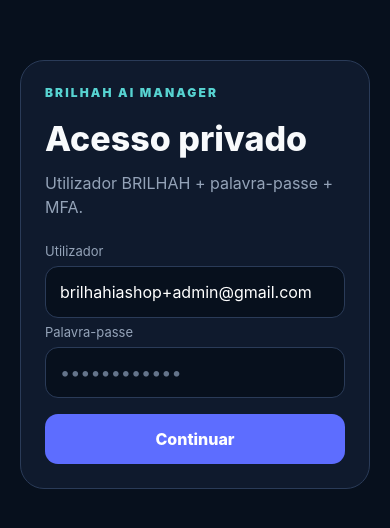
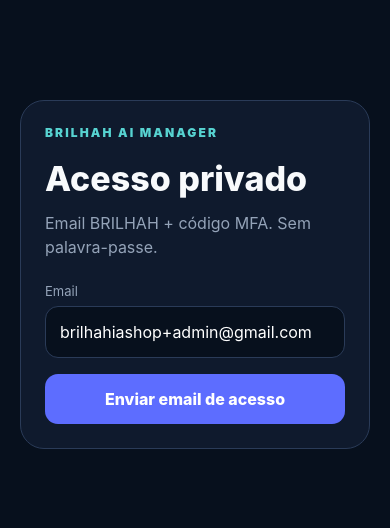
Before and after one commit to brilhahiashop/brilhahiashop-app, a React Native app in the folder mobile/: screen / in a window 390 px wide. Shown: the part 148-676 px from the top of the page. Built offline with nearby package versions, Linux system fonts and the light colour scheme.

Commit message:
Restore full app and replace login with native email plus MFA only

```diff
--- a/mobile/App.js
+++ b/mobile/App.js
@@ -21,14 +21,15 @@ const MANAGER_URL = "https://brilhah-ai-manager.vercel.app/";
 const SUPABASE_URL = "https://lnezqvonjcvhgaogndqh.supabase.co";
 const SUPABASE_ANON_KEY = "sb_publishable_bm64tpscRoPyieo2qQqpCQ_BNSX-TcC";
 const ADMIN_EMAIL = "brilhahiashop+admin@gmail.com";
+const APP_AUTH_REDIRECT = "brilhah://auth/callback";
 
-const supabase = createClient(SUPABASE_URL, SUPABASE_ANON_KEY, {
+const nativeSupabase = createClient(SUPABASE_URL, SUPABASE_ANON_KEY, {
   auth: {
     storage: AsyncStorage,
+    persistSession: true,
     autoRefreshToken: true,
-    persistSession: true,
     detectSessionInUrl: false,
-    flowType: "pkce",
+    flowType: "implicit",
   },
 });
 
@@ -132,197 +133,221 @@ ${SOCIAL_UI}
 
 export default function App() {
   const webRef = useRef(null);
-  const [stage, setStage] = useState("loading");
-  const [message, setMessage] = useState("");
-  const [password, setPassword] = useState("");
+  const sessionRetryTimer = useRef(null);
+  const [loadError, setLoadError] = useState(false);
+  const [authStage, setAuthStage] = useState("loading");
+  const [authMessage, setAuthMessage] = useState("");
   const [mfaCode, setMfaCode] = useState("");
-  const [session, setSession] = useState(null);
-  const [loadError, setLoadError] = useState(false);
   const [busy, setBusy] = useState(false);
+  const [managerSession, setManagerSession] = useState(null);
 
-  const requireAdminSession = async (nextSession) => {
-    if (!nextSession?.user || String(nextSession.user.email || "").toLowerCase() !== ADMIN_EMAIL) {
-      await supabase.auth.signOut().catch(() => {});
-      throw new Error("Esta conta não é o administrador BRILHAH.");
+  const checkAdminAndMfa = async (session) => {
+    const email = String(session?.user?.email || "").toLowerCase();
+    if (!session || email !== ADMIN_EMAIL) {
+      await nativeSupabase.auth.signOut().catch(() => {});
+      throw new Error("Esta não é a conta administrativa BRILHAH.");
     }
 
-    const aal = await supabase.auth.mfa.getAuthenticatorAssuranceLevel();
+    const aal = await nativeSupabase.auth.mfa.getAuthenticatorAssuranceLevel();
     if (aal.error) throw aal.error;
 
-    setSession(nextSession);
+    setManagerSession(session);
     if (aal.data?.currentLevel === "aal2") {
-      setStage("app");
+      setAuthMessage("");
+      setAuthStage("app");
       return;
     }
 
-    const factors = await supabase.auth.mfa.listFactors();
+    const factors = await nativeSupabase.auth.mfa.listFactors();
     if (factors.error) throw factors.error;
-    const factor = (factors.data?.totp || []).find((x) => x.status === "verified");
-    if (!factor) throw new Error("Não encontrei o MFA antigo BRILHAH.");
-    setStage("mfa");
+    const verified = (factors.data?.totp || []).find((x) => x.status === "verified");
+    if (!verified) throw new Error("Não encontrei o MFA antigo BRILHAH.");
+
+    setAuthMessage("");
+    setAuthStage("mfa");
   };
 
-  const restoreSession = async () => {
+  const restoreNativeSession = async () => {
     try {
-      const { data, error } = await supabase.auth.getSession();
+      const { data, error } = await nativeSupabase.auth.getSession();
       if (error) throw error;
       if (!data?.session) {
-        setStage("email");
+        setAuthStage("email");
         return;
       }
-      await requireAdminSession(data.session);
+      await checkAdminAndMfa(data.session);
     } catch (e) {
-      setMessage(String(e.message || e));
-      setStage("email");
+      setAuthMessage(String(e?.message || e));
+      setAuthStage("email");
     }
   };
 
-  const finishMagicLink = async (url) => {
+  const processAuthCallback = async (url) => {
+    const value = String(url || "");
+    if (!value.startsWith(APP_AUTH_REDIRECT)) return;
     try {
       setBusy(true);
-      setMessage("A confirmar o acesso…");
-      const u = new URL(String(url || ""));
+      setAuthMessage("A confirmar o acesso…");
+
+      const u = new URL(value);
       const hp = new URLSearchParams((u.hash || "").replace(/^#/, ""));
-      const errorText =
-        u.searchParams.get("error_description") ||
-        u.searchParams.get("error") ||
+      const qp = u.searchParams;
+      const err =
+        qp.get("error_description") ||
+        qp.get("error") ||
         hp.get("error_description") ||
         hp.get("error");
-      if (errorText) throw new Error(decodeURIComponent(errorText));
+      if (err) throw new Error(decodeURIComponent(err));
 
-      const code = u.searchParams.get("code");
-      const accessToken = u.searchParams.get("access_token") || hp.get("access_token");
-      const refreshToken = u.searchParams.get("refresh_token") || hp.get("refresh_token");
+      const accessToken = qp.get("access_token") || hp.get("access_token");
+      const refreshToken = qp.get("refresh_token") || hp.get("refresh_token");
 
-      let nextSession = null;
-      if (code) {
-        const x = await supabase.auth.exchangeCodeForSession(code);
-        if (x.error) throw x.error;
-        nextSession = x.data?.session;
-      } else if (accessToken && refreshToken) {
-        const x = await supabase.auth.setSession({
-          access_token: accessToken,
-          refresh_token: refreshToken,
-        });
-        if (x.error) throw x.error;
-        nextSession = x.data?.session;
-      } else {
-        const x = await supabase.auth.getSession();
-        if (x.error) throw x.error;
-        nextSession = x.data?.session;
+      if (!accessToken || !refreshToken) {
+        throw new Error("O email abriu a APP sem uma sessão válida. Pede um novo link.");
       }
 
-      if (!nextSession) throw new Error("O link de acesso não criou uma sessão válida.");
-      setMessage("");
-      await requireAdminSession(nextSession);
+      const { data, error } = await nativeSupabase.auth.setSession({
+        access_token: accessToken,
+        refresh_token: refreshToken,
+      });
+      if (error) throw error;
+      if (!data?.session) throw new Error("Não foi possível criar a sessão BRILHAH.");
+
+      await checkAdminAndMfa(data.session);
     } catch (e) {
-      setMessage(String(e.message || e));
-      setStage("email");
+      setAuthMessage(String(e?.message || e));
+      setAuthStage("email");
     } finally {
       setBusy(false);
     }
   };
 
   useEffect(() => {
-    restoreSession();
+    restoreNativeSession();
 
-    const { data: authListener } = supabase.auth.onAuthStateChange((_event, nextSession) => {
-      if (nextSession) setSession(nextSession);
-    });
+    Linking.getInitialURL()
+      .then((url) => {
+        if (url) processAuthCallback(url);
+      })
+      .catch(() => {});
 
+    const sub = Linking.addEventListener("url", ({ url }) => processAuthCallback(url));
     return () => {
-      authListener?.subscription?.unsubscribe?.();
+      sub.remove();
+      if (sessionRetryTimer.current) clearTimeout(sessionRetryTimer.current);
     };
   }, []);
 
-  const signInWithPassword = async () => {
+  const sendAccessEmail = async () => {
     try {
       setBusy(true);
-      setMessage("A entrar…");
-      if (String(password || "").length < 8) {
-        throw new Error("Introduz a tua palavra-passe.");
+      setAuthMessage("A enviar email de acesso…");
+
+      const response = await fetch(
+        SUPABASE_URL +
+          "/auth/v1/recover?redirect_to=" +
+          encodeURIComponent(APP_AUTH_REDIRECT),
+        {
+          method: "POST",
+          headers: {
+            apikey: SUPABASE_ANON_KEY,
+            "Content-Type": "application/json",
+          },
+          body: JSON.stringify({ email: ADMIN_EMAIL }),
+        }
+      );
+
+      const payload = await response.json().catch(() => ({}));
+      if (!response.ok) {
+        throw new Error(
+          payload?.msg ||
+            payload?.message ||
+            payload?.error_description ||
+            "Não foi possível enviar o email."
+        );
       }
 
-      const { data, error } = await supabase.auth.signInWithPassword({
-        email: ADMIN_EMAIL,
-        password,
-      });
-      if (error) throw error;
-      if (!data?.session) throw new Error("Não foi criada uma sessão válida.");
-
-      setMessage("");
-      await requireAdminSession(data.session);
+      setAuthMessage(
+        "Email enviado. Abre apenas o «Reset Your Password» mais recente e toca em Reset Password. O link abre diretamente esta APP; não vais definir nenhuma password."
+      );
     } catch (e) {
-      setMessage(String(e.message || e));
-      setStage("email");
+      const msg = String(e?.message || e);
+      setAuthMessage(
+        msg.toLowerCase().includes("rate limit")
+          ? "Limite temporário de emails atingido. Aguarda alguns minutos e tenta novamente."
+          : msg
+      );
     } finally {
       setBusy(false);
     }
   };
 
-
   const verifyMfa = async () => {
     try {
       setBusy(true);
-      setMessage("A confirmar MFA…");
+      setAuthMessage("A confirmar MFA…");
       const code = String(mfaCode || "").replace(/\D/g, "").slice(0, 6);
       if (code.length !== 6) throw new Error("Introduz os 6 dígitos do Authenticator BRILHAH.");
 
-      const factors = await supabase.auth.mfa.listFactors();
+      const factors = await nativeSupabase.auth.mfa.listFactors();
       if (factors.error) throw factors.error;
       const factor = (factors.data?.totp || []).find((x) => x.status === "verified");
       if (!factor) throw new Error("Não encontrei o MFA antigo BRILHAH.");
 
-      const challenge = await supabase.auth.mfa.challenge({ factorId: factor.id });
+      const challenge = await nativeSupabase.auth.mfa.challenge({ factorId: factor.id });
       if (challenge.error) throw challenge.error;
 
-      const verified = await supabase.auth.mfa.verify({
+      const verified = await nativeSupabase.auth.mfa.verify({
         factorId: factor.id,
         challengeId: challenge.data.id,
         code,
       });
       if (verified.error) throw verified.error;
 
-      const aal = await supabase.auth.mfa.getAuthenticatorAssuranceLevel();
+      const aal = await nativeSupabase.auth.mfa.getAuthenticatorAssuranceLevel();
       if (aal.error) throw aal.error;
-      if (aal.data?.currentLevel !== "aal2") throw new Error("O MFA não ficou confirmado.");
+      if (aal.data?.currentLevel !== "aal2") {
+        throw new Error("O MFA não ficou confirmado. Usa o código atual e tenta novamente.");
+      }
 
-      const current = await supabase.auth.getSession();
+      const current = await nativeSupabase.auth.getSession();
       if (current.error || !current.data?.session) {
         throw current.error || new Error("Sessão inválida depois do MFA.");
       }
 
-      setSession(current.data.session);
+      setManagerSession(current.data.session);
       setMfaCode("");
-      setMessage("");
-      setStage("app");
+      setAuthMessage("");
+      setAuthStage("app");
     } catch (e) {
-      setMessage(String(e.message || e));
+      setAuthMessage(String(e?.message || e));
     } finally {
       setBusy(false);
     }
   };
 
   const injectManagerSession = () => {
-    const at = session?.access_token;
-    const rt = session?.refresh_token;
+    const at = managerSession?.access_token;
+    const rt = managerSession?.refresh_token;
     if (!at || !rt || !webRef.current) return;
-    const callback = "brilhah://auth/callback?access_token=" +
-      encodeURIComponent(at) + "&refresh_token=" + encodeURIComponent(rt);
+
+    const callback =
+      APP_AUTH_REDIRECT +
+      "?access_token=" +
+      encodeURIComponent(at) +
+      "&refresh_token=" +
+      encodeURIComponent(rt);
     const encoded = JSON.stringify(callback);
 
-    const js =
-      `(function(){
-        try{
-          if(window.__brilhahFinishGoogleOAuth){
-            window.__brilhahFinishGoogleOAuth(${encoded});
-          }
-        }catch(e){}
-      })(); true;`;
+    const deliver =
+      `(function(){try{if(window.__brilhahFinishGoogleOAuth){window.__brilhahFinishGoogleOAuth(${encoded});return "ok";}}catch(e){}return "retry";})();true;`;
 
-    webRef.current.injectJavaScript(js);
-    setTimeout(() => webRef.current?.injectJavaScript(js), 700);
-    setTimeout(() => webRef.current?.injectJavaScript(js), 1600);
+    webRef.current.injectJavaScript(deliver);
+    if (sessionRetryTimer.current) clearTimeout(sessionRetryTimer.current);
+    sessionRetryTimer.current = setTimeout(() => {
+      webRef.current?.injectJavaScript(deliver);
+    }, 700);
+    setTimeout(() => webRef.current?.injectJavaScript(deliver), 1600);
   };
 
   const handleWebMessage = async ({ nativeEvent }) => {
@@ -332,46 +357,36 @@ export default function App() {
       const url = String(msg.url || "");
       const allowed =
         url.startsWith("https://account.buffer.com/") ||
-        url.startsWith("https://publish.buffer.com/") ||
-        url.startsWith(SUPABASE_URL + "/auth/v1/authorize");
+        url.startsWith("https://publish.buffer.com/");
       if (!allowed) return;
       await Linking.openURL(url);
     } catch {}
   };
 
-  const logout = async () => {
-    await supabase.auth.signOut().catch(() => {});
-    setSession(null);
-    setPassword("");
-    setMfaCode("");
-    setMessage("");
-    setStage("email");
-  };
-
-  if (stage !== "app") {
+  if (authStage !== "app") {
     return (
       <SafeAreaView style={styles.container}>
         <StatusBar barStyle="light-content" backgroundColor="#07101d" />
-        <View style={styles.nativeAuth}>
-          <View style={styles.nativeCard}>
-            <Text style={styles.nativeBrand}>BRILHAH AI MANAGER</Text>
-            <Text style={styles.nativeTitle}>
-              {stage === "mfa" ? "Confirmar MFA" : "Acesso privado"}
+        <View style={styles.authWrap}>
+          <View style={styles.authCard}>
+            <Text style={styles.authBrand}>BRILHAH AI MANAGER</Text>
+            <Text style={styles.authTitle}>
+              {authStage === "mfa" ? "Confirmar MFA" : "Acesso privado"}
             </Text>
-            <Text style={styles.nativeSub}>
-              {stage === "mfa"
+            <Text style={styles.authSub}>
+              {authStage === "mfa"
                 ? "Introduz o código atual do teu Authenticator BRILHAH."
-                : "Utilizador BRILHAH + palavra-passe + MFA."}
+                : "Email BRILHAH + código MFA. Sem palavra-passe."}
             </Text>
 
-            {stage === "loading" ? (
-              <View style={styles.nativeLoading}>
+            {authStage === "loading" ? (
+              <View style={styles.authLoading}>
                 <ActivityIndicator size="large" />
-                <Text style={styles.nativeHint}>A verificar sessão…</Text>
+                <Text style={styles.authHint}>A verificar sessão…</Text>
               </View>
-            ) : stage === "mfa" ? (
+            ) : authStage === "mfa" ? (
               <>
-                <Text style={styles.nativeLabel}>Código MFA</Text>
+                <Text style={styles.authLabel}>Código MFA</Text>
                 <TextInput
                   value={mfaCode}
                   onChangeText={setMfaCode}
@@ -380,53 +395,38 @@ export default function App() {
                   autoFocus
                   placeholder="000000"
                   placeholderTextColor="#64748b"
-                  style={styles.nativeInput}
+                  style={styles.authInput}
                 />
                 <TouchableOpacity
-                  style={[styles.nativePrimary, busy && styles.nativeDisabled]}
+                  style={[styles.authPrimary, busy && styles.authDisabled]}
                   onPress={verifyMfa}
                   disabled={busy}
                 >
-                  <Text style={styles.nativePrimaryText}>
-                    {busy ? "A confirmar…" : "Entrar na APP"}
+                  <Text style={styles.authPrimaryText}>
+                    {busy ? "A confirmar…" : "Entrar"}
                   </Text>
                 </TouchableOpacity>
               </>
             ) : (
               <>
-                <Text style={styles.nativeLabel}>Utilizador</Text>
-                <View style={styles.nativeEmailBox}>
-                  <Text style={styles.nativeEmail}>{ADMIN_EMAIL}</Text>
+                <Text style={styles.authLabel}>Email</Text>
+                <View style={styles.authEmailBox}>
+                  <Text style={styles.authEmail}>{ADMIN_EMAIL}</Text>
                 </View>
-
-                <Text style={styles.nativeLabel}>Palavra-passe</Text>
-                <TextInput
-                  value={password}
-                  onChangeText={setPassword}
-                  secureTextEntry
-                  autoCapitalize="none"
-                  autoCorrect={false}
-                  placeholder="••••••••••••"
-                  placeholderTextColor="#64748b"
-                  style={[styles.nativeInput, { letterSpacing: 0, textAlign: "left", fontSize: 18 }]}
-                />
-
                 <TouchableOpacity
-                  style={[styles.nativePrimary, busy && styles.nativeDisabled]}
-                  onPress={signInWithPassword}
+                  style={[styles.authPrimary, busy && styles.authDisabled]}
+                  onPress={sendAccessEmail}
                   disabled={busy}
                 >
-                  <Text style={styles.nativePrimaryText}>
-                    {busy ? "A entrar…" : "Continuar"}
+                  <Text style={styles.authPrimaryText}>
+                    {busy ? "A enviar…" : "Enviar email de acesso"}
                   </Text>
                 </TouchableOpacity>
               </>
             )}
 
-            {!!message && (
-              <Text style={message.includes("enviado") || message.includes("Link enviado") ? styles.nativeOk : styles.nativeMsg}>
-                {message}
-              </Text>
+            {!!authMessage && (
+              <Text style={styles.authMessage}>{authMessage}</Text>
             )}
           </View>
         </View>
@@ -445,9 +445,6 @@ export default function App() {
           <TouchableOpacity style={styles.primary} onPress={() => setLoadError(false)}>
             <Text style={styles.primaryText}>Tentar novamente</Text>
           </TouchableOpacity>
-          <TouchableOpacity style={styles.secondaryNative} onPress={logout}>
-            <Text style={styles.secondaryNativeText}>Terminar sessão</Text>
-          </TouchableOpacity>
         </View>
       ) : (
         <WebView
@@ -458,7 +455,7 @@ export default function App() {
           renderLoading={() => (
             <View style={styles.loading}>
               <Image source={require("./assets/logo.png")} style={styles.brandLogo} resizeMode="contain" />
-              <Text style={styles.loadingText}>A abrir o AI Manager completo…</Text>
+              <Text style={styles.loadingText}>A ligar ao BRILHAH AI Manager…</Text>
             </View>
           )}
           injectedJavaScript={BRILHAH_UI}
@@ -467,11 +464,7 @@ export default function App() {
             setTimeout(injectManagerSession, 250);
           }}
           onMessage={handleWebMessage}
-          onShouldStartLoadWithRequest={(request) => {
-            const url = String(request?.url || "");
-            if (url.startsWith("brilhah://auth/callback")) return false;
-            return true;
-          }}
+          onShouldStartLoadWithRequest={() => true}
           onError={() => setLoadError(true)}
           onHttpError={({ nativeEvent }) => {
             if (nativeEvent.statusCode >= 500) setLoadError(true);
@@ -492,89 +485,23 @@ export default function App() {
 
 const styles = StyleSheet.create({
   container: { flex: 1, backgroundColor: "#07101d" },
+  authWrap: { flex: 1, alignItems: "center", justifyContent: "center", paddingHorizontal: 20 },
+  authCard: { width: "100%", maxWidth: 460, backgroundColor: "#0f1a2d", borderWidth: 1, borderColor: "#2a3b58", borderRadius: 24, padding: 24 },
+  authBrand: { color: "#57d3d1", fontSize: 12, fontWeight: "900", letterSpacing: 2.1 },
+  authTitle: { color: "#f8fafc", fontSize: 34, fontWeight: "800", marginTop: 18 },
+  authSub: { color: "#94a3b8", fontSize: 16, lineHeight: 24, marginTop: 12, marginBottom: 18 },
+  authLabel: { color: "#94a3b8", fontSize: 13, marginBottom: 7, marginTop: 6 },
+  authEmailBox: { borderWidth: 1, borderColor: "#2a3b58", backgroundColor: "#07101d", borderRadius: 13, paddingVertical: 15, paddingHorizontal: 14 },
+  authEmail: { color: "#fff", fontSize: 16 },
+  authInput: { borderWidth: 1, borderColor: "#2a3b58", backgroundColor: "#07101d", color: "#fff", borderRadius: 13, paddingVertical: 14, paddingHorizontal: 14, fontSize: 24, letterSpacing: 8, textAlign: "center" },
+  authPrimary: { marginTop: 16, backgroundColor: "#5d6dff", borderRadius: 13, paddingVertical: 15, alignItems: "center" },
+  authDisabled: { opacity: 0.55 },
+  authPrimaryText: { color: "#fff", fontSize: 16, fontWeight: "800" },
+  authMessage: { color: "#cbd5e1", fontSize: 13, lineHeight: 19, marginTop: 14 },
+  authLoading: { alignItems: "center", paddingVertical: 22, gap: 12 },
+  authHint: { color: "#94a3b8", fontSize: 13 },
   webview: { flex: 1, backgroundColor: "#07101d" },
-  nativeAuth: {
-    flex: 1,
-    backgroundColor: "#07101d",
-    alignItems: "center",
-    justifyContent: "center",
-    paddingHorizontal: 20,
-  },
-  nativeCard: {
-    width: "100%",
-    maxWidth: 460,
-    backgroundColor: "#0f1a2d",
-    borderWidth: 1,
-    borderColor: "#2a3b58",
-    borderRadius: 24,
-    padding: 24,
-  },
-  nativeBrand: {
-    color: "#57d3d1",
-    fontWeight: "900",
-    letterSpacing: 2.1,
-    fontSize: 12,
-  },
-  nativeTitle: {
-    color: "#f8fafc",
-    fontSize: 34,
-    fontWeight: "800",
-    marginTop: 18,
-  },
-  nativeSub: {
-    color: "#94a3b8",
-    fontSize: 16,
-    lineHeight: 24,
-    marginTop: 12,
-    marginBottom: 18,
-  },
-  nativeLabel: {
-    color: "#94a3b8",
-    fontSize: 13,
-    marginBottom: 7,
-    marginTop: 6,
-  },
-  nativeEmailBox: {
-    borderWidth: 1,
-    borderColor: "#2a3b58",
-    backgroundColor: "#07101d",
-    borderRadius: 13,
-    paddingVertical: 15,
-    paddingHorizontal: 14,
-  },
-  nativeEmail: { color: "#fff", fontSize: 16 },
-  nativeInput: {
-    borderWidth: 1,
-    borderColor: "#2a3b58",
-    backgroundColor: "#07101d",
-    color: "#fff",
-    borderRadius: 13,
-    paddingVertical: 14,
-    paddingHorizontal: 14,
-    fontSize: 24,
-    letterSpacing: 8,
-    textAlign: "center",
-  },
-  nativePrimary: {
-    marginTop: 16,
-    backgroundColor: "#5d6dff",
-    borderRadius: 13,
-    paddingVertical: 15,
-    alignItems: "center",
-  },
-  nativeDisabled: { opacity: 0.55 },
-  nativePrimaryText: { color: "#fff", fontSize: 16, fontWeight: "800" },
-  nativeMsg: { color: "#ffb3b3", fontSize: 13, lineHeight: 19, marginTop: 14 },
-  nativeOk: { color: "#98d6ad", fontSize: 13, lineHeight: 19, marginTop: 14 },
-  nativeLoading: { alignItems: "center", paddingVertical: 22, gap: 12 },
-  nativeHint: { color: "#94a3b8", fontSize: 13 },
-  loading: {
-    ...StyleSheet.absoluteFillObject,
-    backgroundColor: "#07101d",
-    alignItems: "center",
-    justifyContent: "center",
-    gap: 14,
-  },
+  loading: { ...StyleSheet.absoluteFillObject, backgroundColor: "#07101d", alignItems: "center", justifyContent: "center", gap: 14 },
   brandLogo: { width: 168, height: 168, marginBottom: 6 },
   loadingText: { color: "#f4f7fb", fontSize: 14, fontWeight: "600" },
   error: { flex: 1, alignItems: "center", justifyContent: "center", paddingHorizontal: 28 },
@@ -582,6 +509,4 @@ const styles = StyleSheet.create({
   errorText: { color: "#c7d2e0", fontSize: 15, lineHeight: 22, textAlign: "center", marginBottom: 16 },
   primary: { marginTop: 12, width: "100%", backgroundColor: "#d8b36b", borderRadius: 12, paddingVertical: 13, alignItems: "center" },
   primaryText: { color: "#17120a", fontWeight: "800", fontSize: 14 },
-  secondaryNative: { marginTop: 10, width: "100%", borderWidth: 1, borderColor: "#2a3b58", borderRadius: 12, paddingVertical: 13, alignItems: "center" },
-  secondaryNativeText: { color: "#cbd5e1", fontWeight: "700", fontSize: 14 },
 });
```
